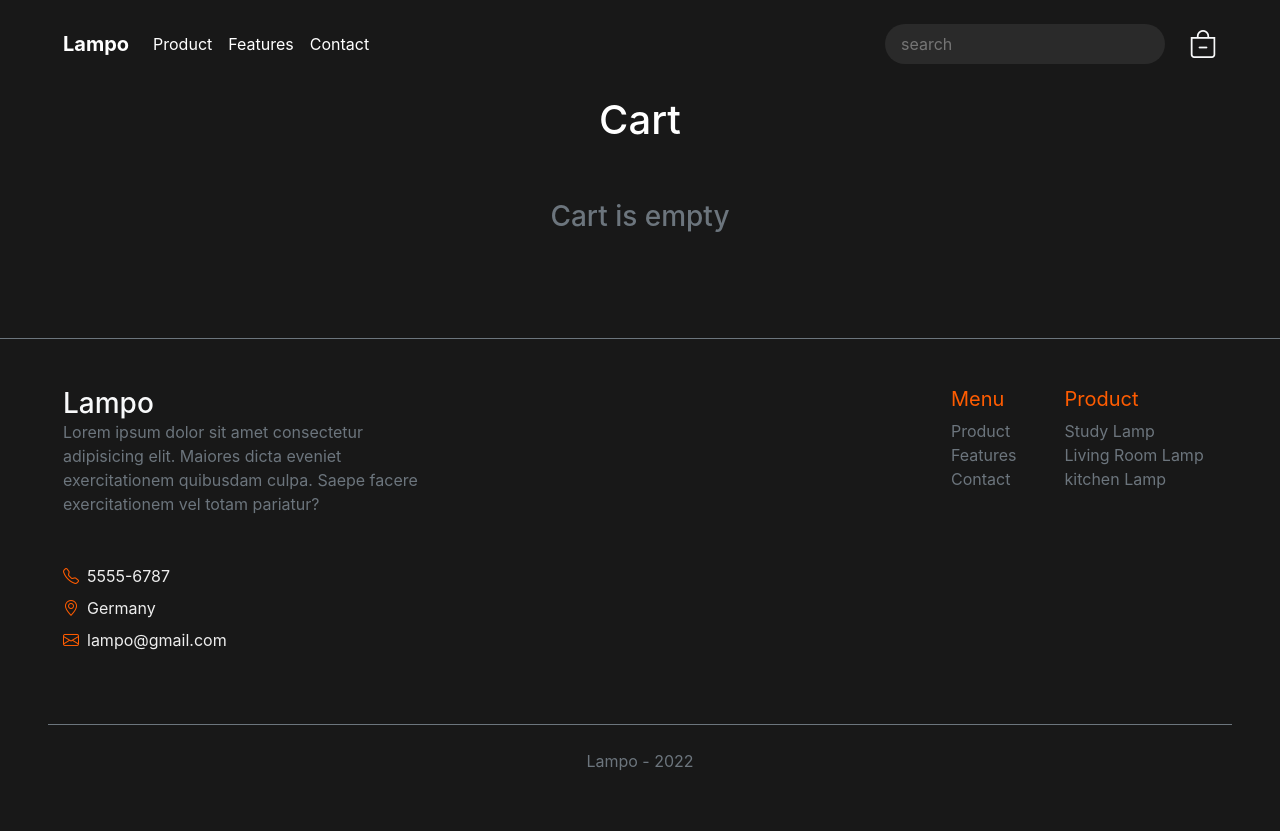
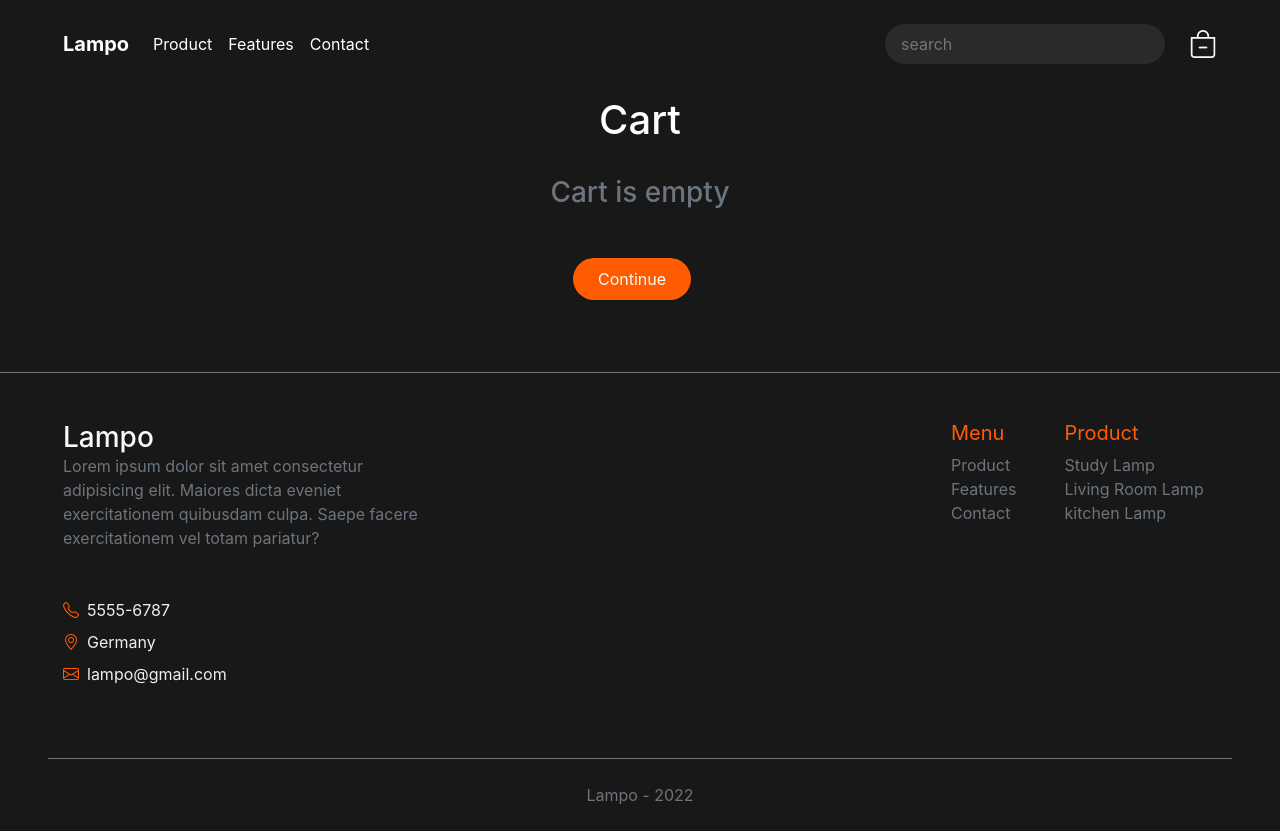
Before and after one commit to AliKarimNemati/lampo, a Nuxt app: page /cart in a window 1280 px wide. Before the commit the page ends 800 px from the top, so only its background shows below. Built offline with nearby package versions, Linux system fonts and the light colour scheme.

Commit message:
cart updated

```diff
--- a/components/CartTable.vue
+++ b/components/CartTable.vue
@@ -1,5 +1,5 @@
 <template>
-  <div class="p-md-5 p-4">
+  <div class="p-4">
     <div
       class="col-md-6 col-12 ml-auto mr-auto d-flex cart-item p-4 rounded mb-4"
       v-for="cartItem in cart"
@@ -16,21 +16,54 @@
         </p>
         <p class="h2 m-0"><span class="sign">$</span>{{ cartItem.price }}</p>
         <div class="count-item mt-3 mb-3 rounded d-flex">
-          <span class="mr-3 plus-item" @click="addCartItemCount(cartItem.id) ">+</span>
-          <p class="m-0 p-0">{{cartItem.count}}</p>
-          <span class="ml-3 minus-item" @click="() => {
+          <span class="mr-3 plus-item" @click="addCartItemCount(cartItem.id)"
+            >+</span
+          >
+          <p class="m-0 p-0">{{ cartItem.count }}</p>
+          <span
+            class="ml-3 minus-item"
+            @click="
+              () => {
+                minCartItemCount(cartItem.id);
 
-            minCartItemCount(cartItem.id)
-
-            if(cartItem.count <= 0){
-              removeItems(cartItem.id);
-            }
-            }">-</span>
+                if (cartItem.count <= 0) {
+                  removeItems(cartItem.id);
+                }
+              }
+            "
+            >-</span
+          >
         </div>
       </div>
     </div>
 
-    <div class="h3 text-secondary text-center" :class="{'d-none': this.cart.lenght != 0, 'd-block': this.cart.length == 0 }">Cart is empty</div>
+    <div
+      class="h3 text-secondary text-center"
+      :class="{
+        'd-none': this.cart.lenght != 0,
+        'd-block': this.cart.length == 0,
+      }"
+    >
+      Cart is empty
+    </div>
+
+    <div class="text-center mt-5">
+      <nuxt-link
+        to="/"
+        class="
+          text-light
+          btn
+          shop-btn
+          rounded-pill
+          p-2
+          pl-4
+          pr-4
+          mr-3
+        "
+      >
+        Continue</nuxt-link
+      >
+    </div>
   </div>
 </template>
 
@@ -38,7 +71,6 @@
 import { mapState } from "vuex";
 import { mapMutations } from "vuex";
 export default {
-
   computed: {
     ...mapState(["cart"]),
   },
@@ -91,15 +123,16 @@ export default {
 
 .count-item {
   border: 1px #eee solid;
+  background: #343a40;
   padding: 8px;
   width: 80px;
-
 }
 
-.plus-item, .minus-item{
+.plus-item,
+.minus-item {
   cursor: pointer;
+  color: #ff5c01;
 }
-
 
 @media (max-width: 768px) {
   .cart-item-img {
@@ -117,5 +150,9 @@ export default {
   .delete-items {
     font-size: 16px !important;
   }
+
+  .count-item p{
+    font-size: 16px;
+  }
 }
 </style>
--- a/components/Navbar.vue
+++ b/components/Navbar.vue
@@ -26,7 +26,7 @@
             placeholder="search"
           />
           <nuxt-link to="/cart" class="text-light m-0 pt-1 bi bi-bag-dash h3">
-            <b-badge variant="light" class="rounded-circle" :class="{'d-none': this.cart.length == 0}" >{{this.cart.length}}</b-badge>
+            <b-badge variant="light" class="rounded-circle cart-icon-count" :class="{'d-none': this.cart.length == 0}" >{{this.cart.length}}</b-badge>
           </nuxt-link>
         </div>
       </div>
@@ -143,4 +143,9 @@ export default {
   right: 10px;
   font-size: 17px;
 }
+
+.cart-icon-count {
+  background: #ff5c01;
+  color: #eee;
+}
 </style>
```
